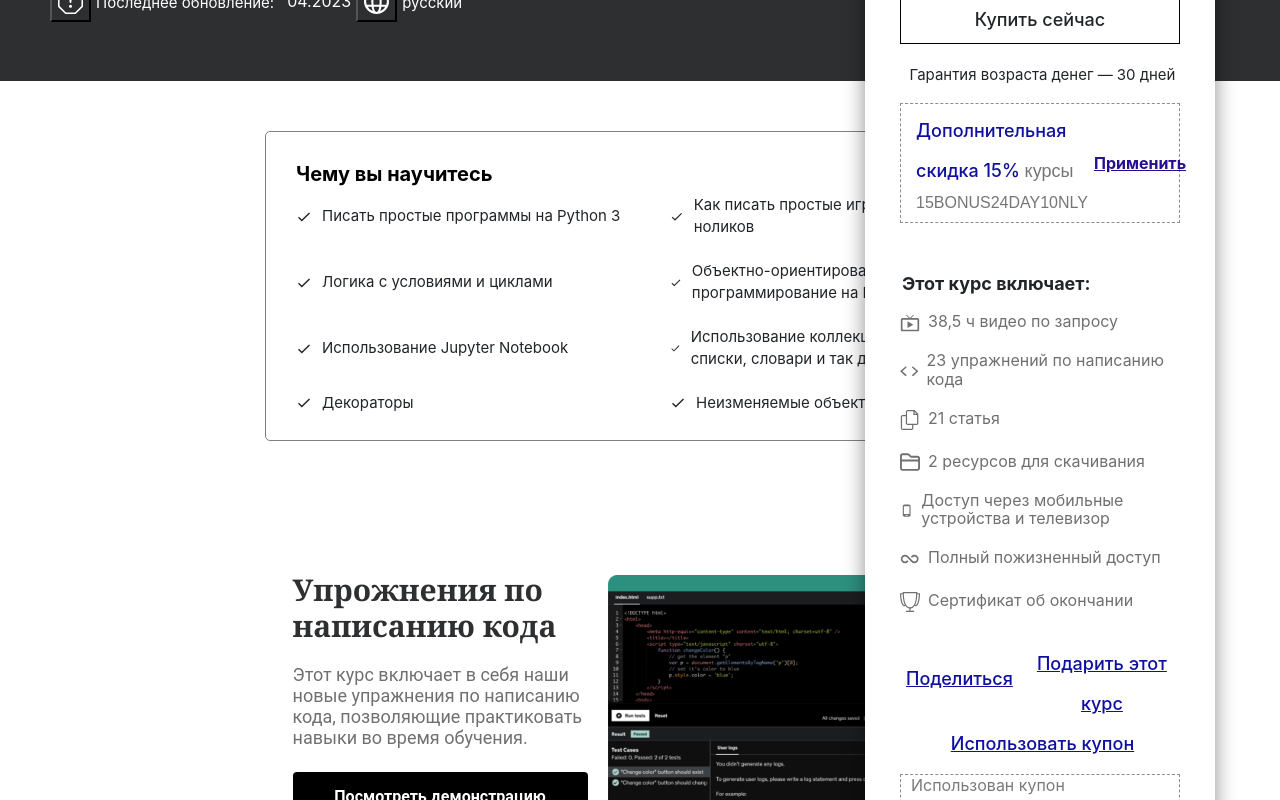
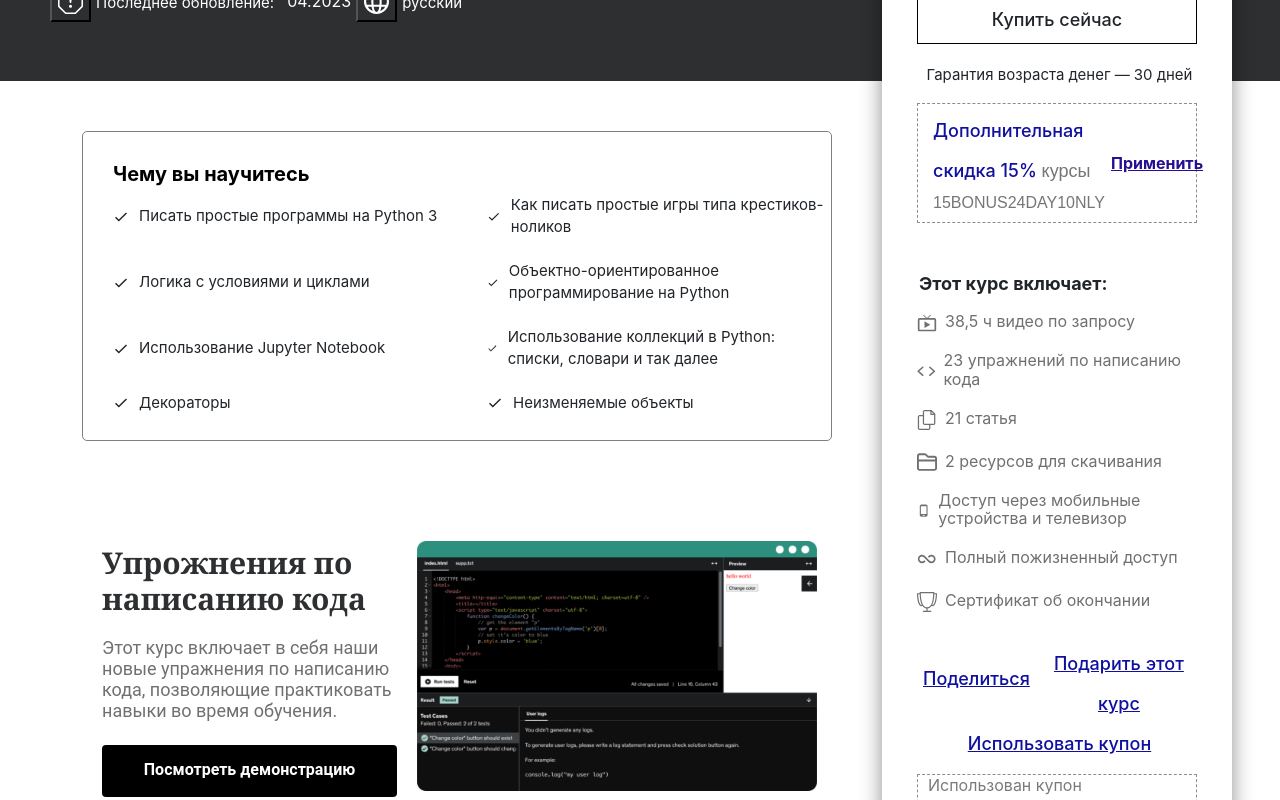
Before and after one commit to okurmenpro/bilim-ordo-frontend, a React (Create React App) app: page /course in a window 1280 px wide. Shown: the part 620-1420 px from the top of the page. Built offline with nearby package versions, Linux system fonts and the light colour scheme.

Commit message:
rename class

```diff
--- a/src/components/TeachersCourses/TeachersCourses.scss
+++ b/src/components/TeachersCourses/TeachersCourses.scss
@@ -1,4 +1,4 @@
-.container {
+.container-courses-of-teacher {
   display: flex;
   justify-content: center;
   align-items: center;
--- a/src/components/TeachersCourses/index.jsx
+++ b/src/components/TeachersCourses/index.jsx
@@ -3,7 +3,7 @@ import "./TeachersCourses.scss";
 import Card from "../Card";
 const index = () => {
   return (
-    <div className="container">
+    <div className="container-courses-of-teacher">
       <div className="teachers-courses">
         <Card />
       </div>
```
